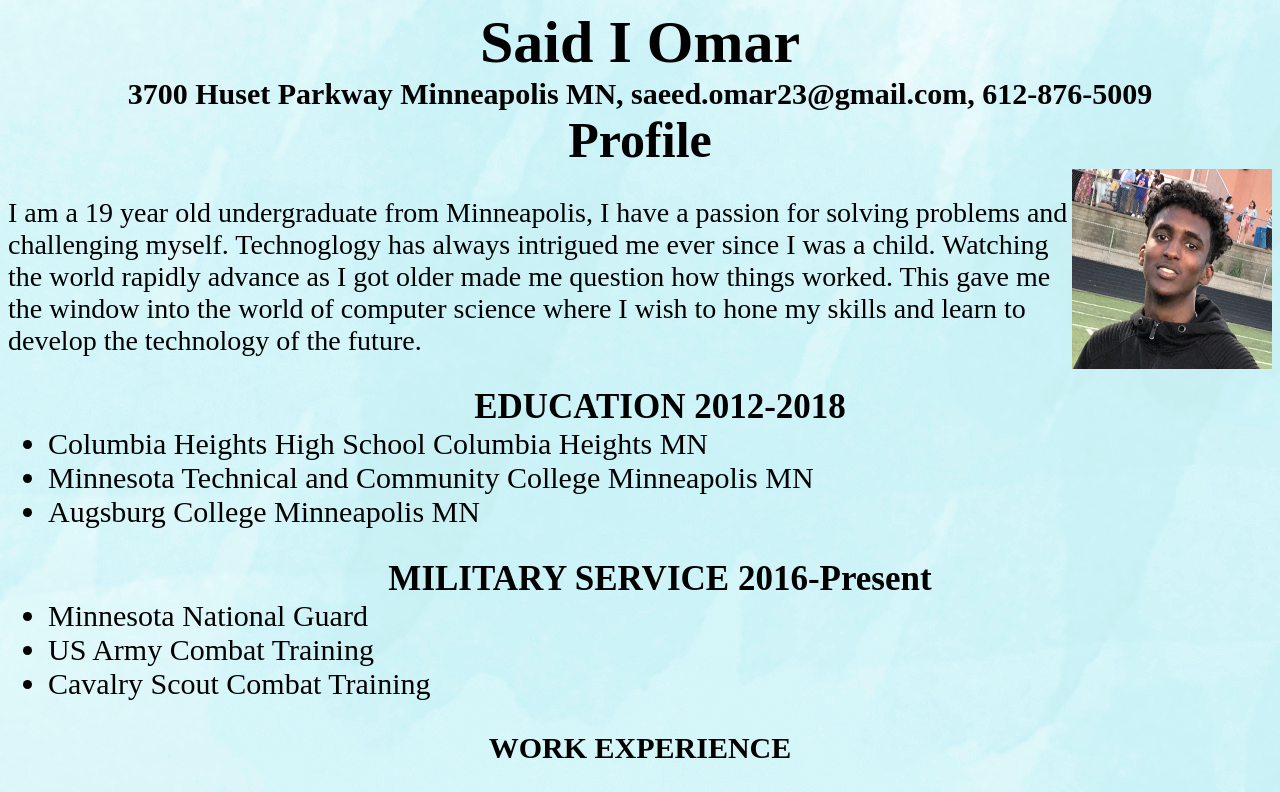
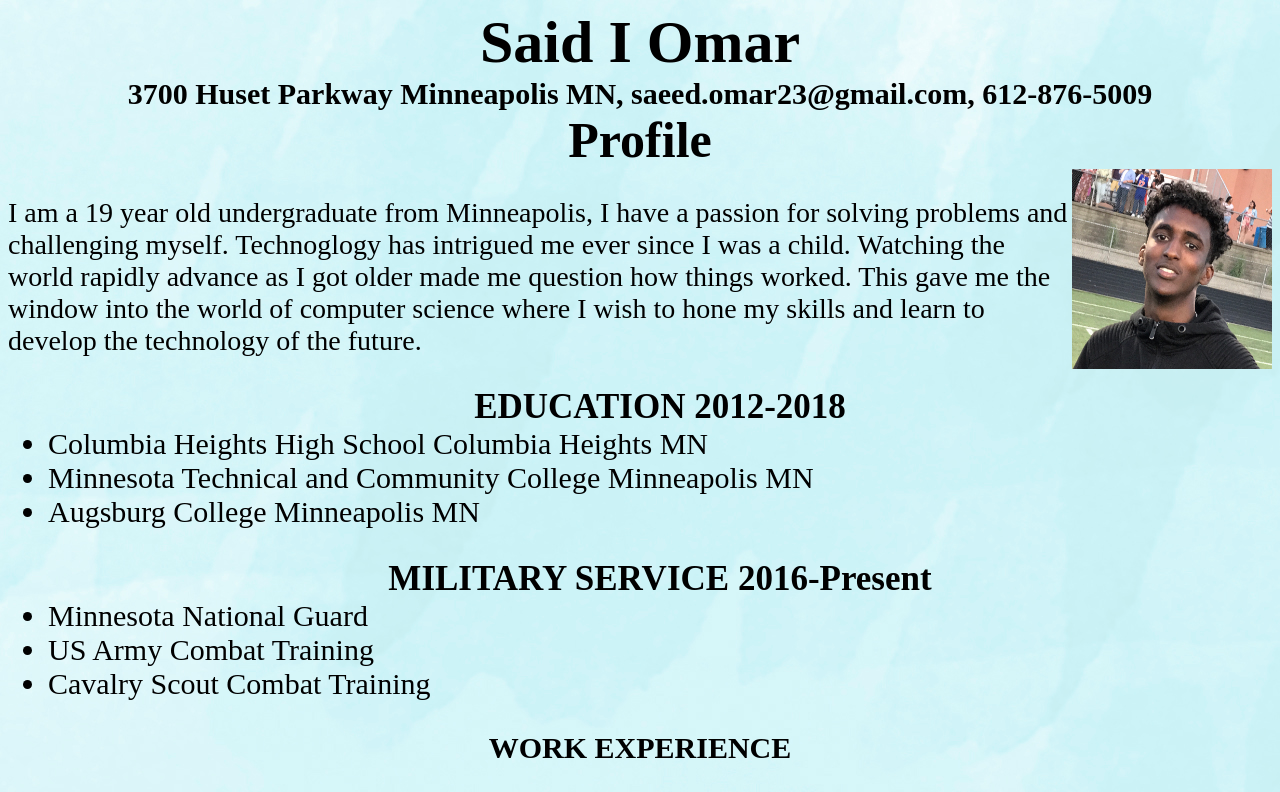
Before and after one commit to saidomar23/saidomar.github.io, a plain HTML site: page index.html in a window 1280 px wide. Shown: the top 792 px of the page. Drawn offline with Linux system fonts and the light colour scheme.

Commit message:
Update index.html

```diff
--- a/index.html
+++ b/index.html
@@ -10,7 +10,7 @@
 <h2> Profile
 </h2> <img src="saidomar.jpeg" align="right" width="200" height="200"/> <p>
 I am a 19 year old undergraduate from Minneapolis, I have a passion for solving problems and challenging myself.
-    Technoglogy has always intrigued me ever since I was a child. Watching the world rapidly advance as I got older made me question how things worked.
+    Technoglogy has intrigued me ever since I was a child. Watching the world rapidly advance as I got older made me question how things worked.
     This gave me the window into the world of computer science where I wish to hone my skills and learn to develop the technology of the future.</p>
 
  <ul> <h4> EDUCATION 2012-2018 </h4>
```
